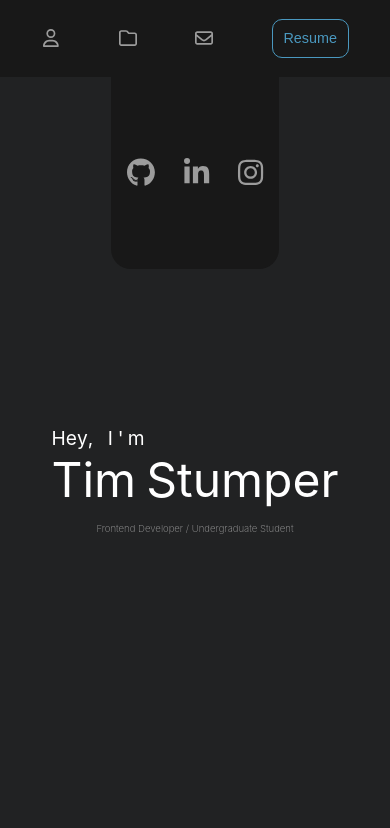
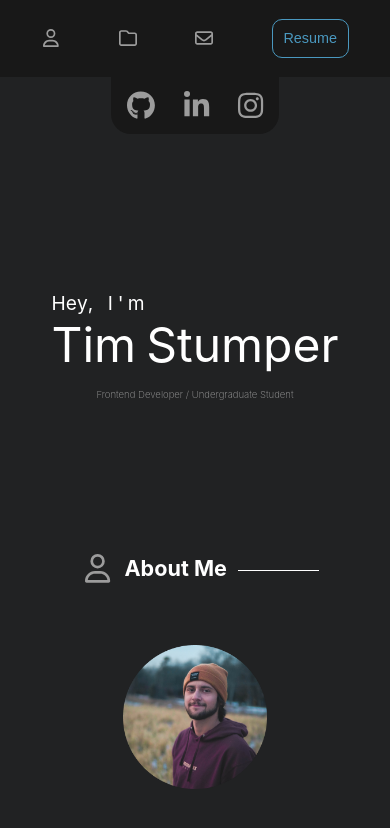
Before and after one commit to tjstumpy/web-portfolio, a React (Create React App) app: page / in a window 390 px wide. Shown: the top 828 px of the page. Built offline with nearby package versions, Linux system fonts and the light colour scheme.

Commit message:
fixed mobile display bug

```diff
--- a/package.json
+++ b/package.json
@@ -21,7 +21,7 @@
     "node-sass": "^7.0.3",
     "react": "^18.2.0",
     "react-dom": "^18.2.0",
-    "react-scripts": "5.0.1",
+    "react-scripts": "^5.0.1",
     "web-vitals": "^2.1.4"
   },
   "scripts": {
--- a/src/components/Links/links.scss
+++ b/src/components/Links/links.scss
@@ -26,7 +26,8 @@
 @media only screen and (max-width: 800px) {
   .social-links {
     top: 8vh;
-    height: 5em;
+    height: 6em;
+    min-height: 5em;
     width: 20vh;
     flex-direction: row;
     border-radius: 0 0 20px 20px;
```
Also changed, not shown: 1 other file (tests, documents, lock files or other folders).
